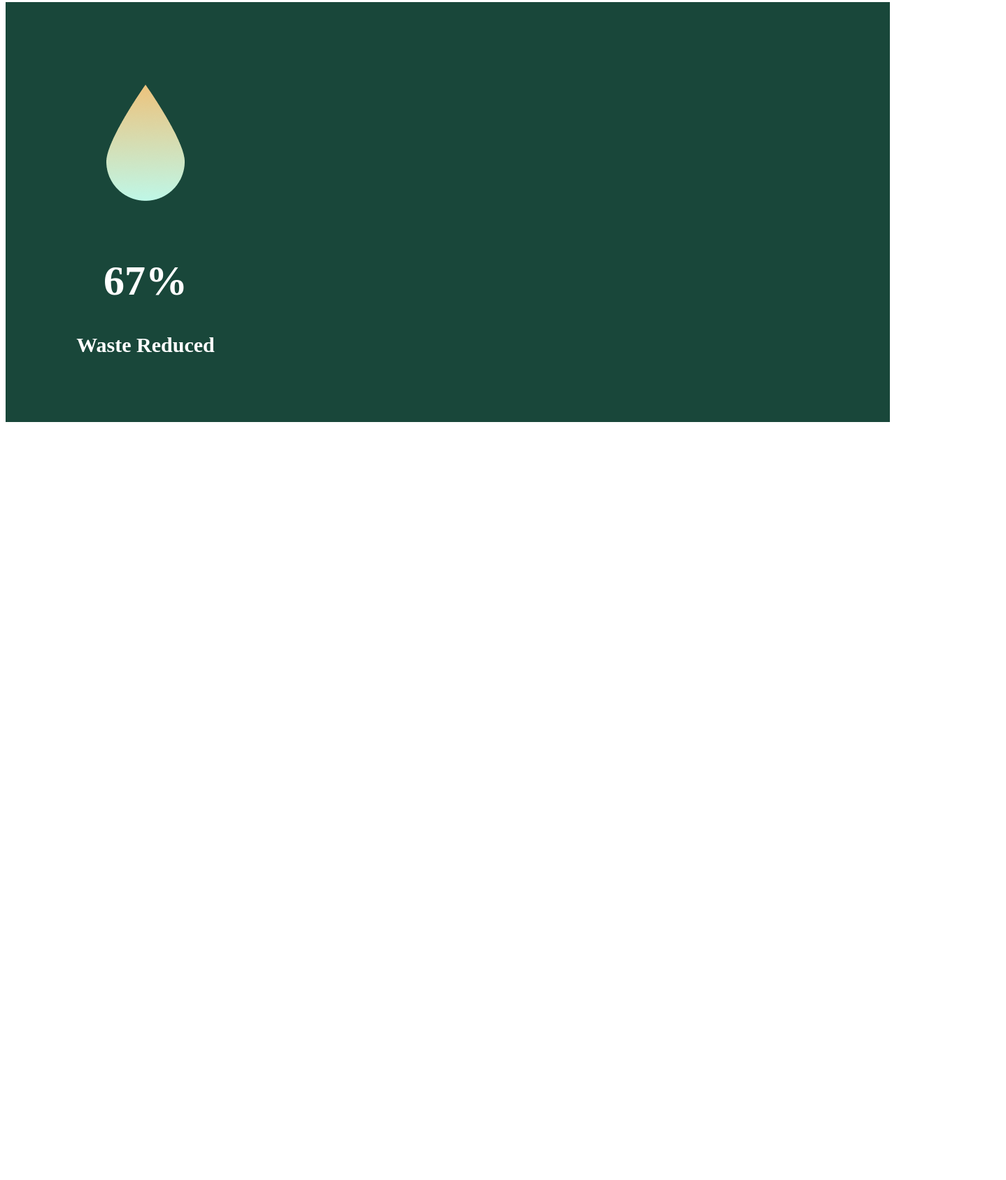
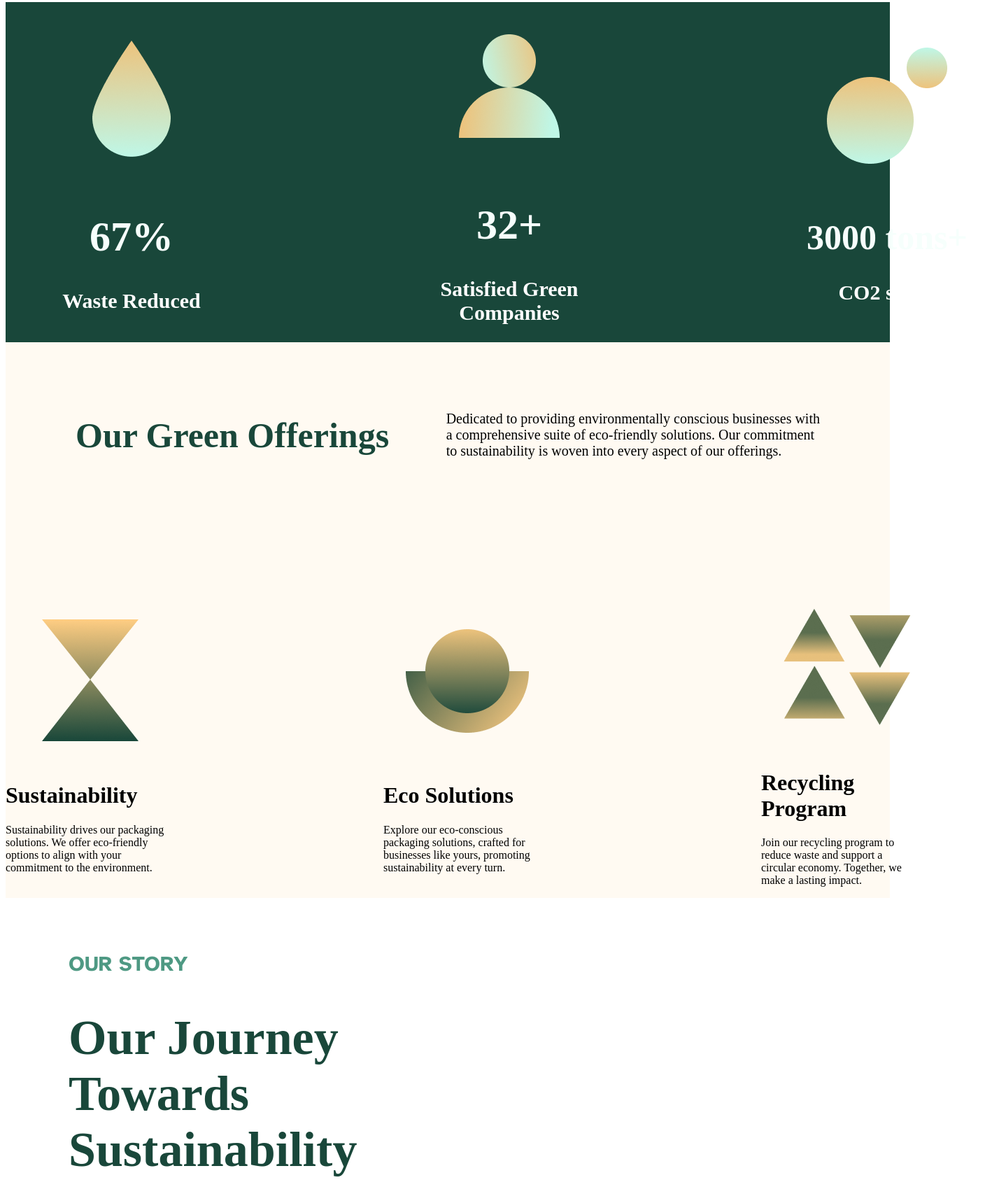
Before and after one commit to HondaJas27/Eco-Product, a plain HTML site: page index.html in a window 1280 px wide. Shown: the part 1054-2740 px from the top of the page at 70% size, 1438 px wide, since content can reach past the window. Before the commit the page ends 1665 px from the top, so only its background shows below. Drawn offline with Linux system fonts and the light colour scheme.

Commit message:
first push

```diff
--- a/index.html
+++ b/index.html
@@ -42,6 +42,62 @@
                                         <h2>Waste Reduced</h2>
                                     </div>
                                 </div>
+                                        <div class="people">
+                                            <img src="img/person.png" alt="person">
+                                            <h1>32+</h1>
+                                            <h2>Satisfied Green Companies</h2>
+                                        </div>
+                                            <div class="circle">
+                                                <img src="img/circle.png" alt="circle">
+                                                <h1>3000 tons+</h1>
+                                                <h2>CO2 saved</h2>
+                                            </div>
+                            </div>
+
+                            <div class="our">
+                                <div class="offering">
+                                    <h1>Our Green Offerings</h1>
+                                    <p>Dedicated to providing environmentally conscious businesses with <br> a comprehensive
+                                       suite of eco-friendly solutions.
+                                       Our commitment <br> to sustainability
+                                       is woven into every aspect of our offerings.</p>
+                                </div>
+                                    <div class="cream">
+                                    <div class="triangle">
+                                        <img src="img/triangle.png" alt="triangle">
+                                        <h1>Sustainability</h1>
+                                        <p>Sustainability drives our packaging <br> solutions. We offer eco-friendly <br> options to
+                                           align with your <br> commitment to the environment.</p>
+                                    </div>
+                                        <div class="eco">
+                                            <img src="img/moon.png" alt="moon">
+                                            <h1>Eco Solutions</h1>
+                                            <p>Explore our eco-conscious <br> packaging solutions, crafted for <br> businesses like yours,
+                                               promoting <br> sustainability at every turn.</p>
+                                        </div>
+                                            <div class="four">
+                                                <img src="img/four.png" alt="four">
+                                                <h1>Recycling Program</h1>
+                                                <p>Join our recycling program to <br> reduce waste and support a <br> circular economy.
+                                                   Together, we <br> make a lasting impact.</p>
+                                            </div>
+                                    </div>
+                            </div>
+
+                            <div class="story">
+                                <div class="journey">
+                                    <h2>OUR STORY</h2>
+                                    <h1>Our Journey <br> Towards <br> Sustainability</h1>
+                                    <p>Our journey began with a shared concern for the excessive use <br> of plastic in food takeaway packaging.
+                                       Witnessing the <br>
+                                       environmental impact of single-use plastics motivated us to <br> take action. Our founders saw an opportunity
+                                       to create positive <br>
+                                       change by providing sustainable alternatives for businesses <br> and individuals
+                                       who shared our passion for a greener planet.</p>
+                                </div>
+                                    <div class="fork">
+                                        <img src="img/fork.png" alt="fork">
+                                    </div>
                             </div>
         </body>
 </html>
--- a/style.css
+++ b/style.css
@@ -64,19 +64,22 @@
     height: 60px;
     width: 190px;
     font-size: 18px;
+    cursor: pointer;
 }
 
 .green {
     background-color: rgba(25, 71, 58, 1);
+    height: auto;
     width: auto;
-    height: 600px;
     display: flex;
     margin-top: 80px;
+    align-items: center;
+    gap: 300px;
 
 }
 
 .green h1 {
-    color: white;
+    color: rgba(246, 255, 252, 1);
     font-size: 60px;
     text-align: center;
 }
@@ -88,5 +91,77 @@
 }
 
 .percent {
-    margin: 80px;
+    padding-left: 60px;
 }
+
+.people {
+    align-items: center;
+    text-align: center;
+    justify-content: center;
+}
+
+.circle {
+    padding-right: 50px;
+}
+
+.circle h1 {
+    font-size: 50px;
+}
+
+.our {
+    background-color: rgba(255, 250, 242, 1);
+}
+
+.offering {
+    display: flex;
+    flex-direction: row;
+    align-items: center;
+    justify-content: space-between;
+    padding-left: 100px;
+    padding-right: 100px;
+    padding-top: 70px;
+}
+
+.offering h1 {
+    color: rgba(25, 71, 58, 1);
+    font-size: 50px;
+}
+
+.offering p {
+    color: rgba(0, 0, 0, 1);
+    font-size: 20px;
+}
+
+.cream {
+    display: flex;
+    flex: row;
+    align-items: center;
+    justify-content: space-evenly;
+    gap: 300px;
+    padding-top: 150px;
+}
+
+.journey {
+    padding-top: 50px;
+    padding-left: 90px;
+}
+
+.journey h2 {
+    color: rgba(78, 153, 131, 1);
+    font-family: atkinson hyperlegible;
+    font-size: 30px;
+}
+
+.journey h1 {
+    color: rgba(25, 71, 58, 1);
+    font-size: 70px;
+}
+
+.journey p {
+    font-size: 17px;
+}
+
+.fork img {
+    height: 576px;
+    width: 495px;
+}
```
Also changed, not shown: img/fork.png (added), img/four.png (added), img/moon.png (added), img/triangle.png (added).
